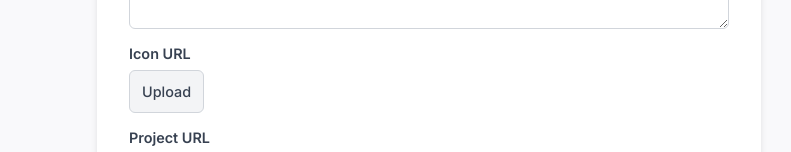
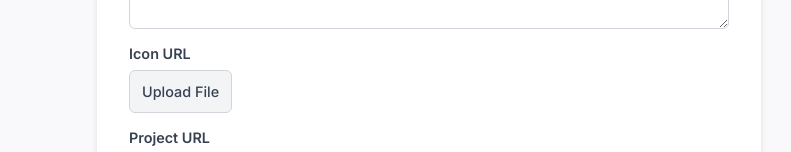
Before and after one commit to kobums/gowoobro_web, a Next.js app: page /en/admin/projects/new in a window 1280 px wide. Shown: the part 579-731 px from the top of the page, without its empty margins (211-1002 px from the left). Built offline with nearby package versions, Linux system fonts and the light colour scheme; no server answers.

Commit message:
feat(admin): 프로젝트 폼 파일 업로드 기능 개선

```diff
--- a/app/components/admin/ProjectForm.tsx
+++ b/app/components/admin/ProjectForm.tsx
@@ -5,6 +5,7 @@ import { useRouter } from 'next/navigation';
 import { Project, ProjectType } from '../../types/models';
 import { createProject, updateProject } from '../../api/projects';
 import { uploadFile } from '../../api/upload';
+import { revalidateHomePage } from '../../actions/revalidate';
 import styled from '@emotion/styled';
 
 const FormContainer = styled.form`
@@ -100,6 +101,7 @@ export default function ProjectForm({ initialData, isEditMode = false }: Project
   const [loading, setLoading] = useState(false);
   const [error, setError] = useState<string | null>(null);
   const [selectedFile, setSelectedFile] = useState<File | null>(null);
+  const [previewUrl, setPreviewUrl] = useState<string | null>(null);
 
   const [formData, setFormData] = useState<Project>({
     id: 0,
@@ -116,6 +118,15 @@ export default function ProjectForm({ initialData, isEditMode = false }: Project
     ...initialData,
   });
 
+  // Cleanup blob URL when component unmounts
+  useEffect(() => {
+    return () => {
+      if (previewUrl) {
+        URL.revokeObjectURL(previewUrl);
+      }
+    };
+  }, [previewUrl]);
+
   const handleChange = (e: React.ChangeEvent<HTMLInputElement | HTMLTextAreaElement | HTMLSelectElement>) => {
     const { name, value } = e.target;
     setFormData(prev => ({ ...prev, [name]: value }));
@@ -129,6 +140,7 @@ export default function ProjectForm({ initialData, isEditMode = false }: Project
     try {
       let finalData = { ...formData }; // Create a copy to modify
 
+      // Only upload if a new file is selected
       if (selectedFile) {
         try {
           const data = await uploadFile(selectedFile);
@@ -140,6 +152,9 @@ export default function ProjectForm({ initialData, isEditMode = false }: Project
           setLoading(false);
           return; // Stop submission if upload fails
         }
+      } else if (isEditMode && initialData?.iconurl) {
+        // In edit mode, keep the existing iconurl if no new file is selected
+        finalData.iconurl = initialData.iconurl;
       }
 
       if (isEditMode) {
@@ -147,6 +162,10 @@ export default function ProjectForm({ initialData, isEditMode = false }: Project
       } else {
         await createProject(finalData);
       }
+
+      // Revalidate home page to show updated data immediately
+      await revalidateHomePage();
+
       router.push('/admin/projects');
       router.refresh();
     } catch (err) {
@@ -214,7 +233,7 @@ export default function ProjectForm({ initialData, isEditMode = false }: Project
 
       <FormGroup>
         <Label htmlFor="iconurl">Icon URL</Label>
-        <div style={{ display: 'flex', gap: '0.5rem', alignItems: 'center' }}>
+        <div style={{ display: 'flex', gap: '0.5rem', alignItems: 'center', flexWrap: 'wrap' }}>
           <Label
             htmlFor="icon-upload"
             style={{
@@ -227,8 +246,13 @@ export default function ProjectForm({ initialData, isEditMode = false }: Project
               fontWeight: 500
             }}
           >
-            {selectedFile ? 'File Selected' : 'Upload'}
+            {selectedFile ? 'Change File' : 'Upload File'}
           </Label>
+          {selectedFile && (
+            <span style={{ fontSize: '0.875rem', color: '#6b7280' }}>
+              {selectedFile.name} ({(selectedFile.size / 1024).toFixed(2)} KB)
+            </span>
+          )}
           <input
             type="file"
             id="icon-upload"
@@ -237,17 +261,30 @@ export default function ProjectForm({ initialData, isEditMode = false }: Project
             onChange={(e) => {
               const file = e.target.files?.[0];
               if (file) {
+                // Check file size (5MB limit)
+                const maxSize = 5 * 1024 * 1024; // 5MB in bytes
+                if (file.size > maxSize) {
+                  setError('File size must be less than 5MB');
+                  e.target.value = ''; // Clear the input
+                  return;
+                }
+
                 setSelectedFile(file);
-                // Optional: Preview locally
+                setError(null);
+                // Create preview URL
                 const objectUrl = URL.createObjectURL(file);
-                setFormData(prev => ({ ...prev, iconurl: objectUrl }));
+                setPreviewUrl(objectUrl);
               }
             }}
           />
         </div>
-        {formData.iconurl && (
+        {(previewUrl || formData.iconurl) && (
             <div style={{ marginTop: '0.5rem' }}>
-              <img src={process.env.NEXT_PUBLIC_IMAGE_URL + formData.iconurl} alt="Icon preview" style={{ width: 50, height: 50, objectFit: 'contain', border: '1px solid #eee', borderRadius: 4 }} />
+              <img
+                src={previewUrl || (process.env.NEXT_PUBLIC_IMAGE_URL + formData.iconurl)}
+                alt="Icon preview"
+                style={{ width: 50, height: 50, objectFit: 'contain', border: '1px solid #eee', borderRadius: 4 }}
+              />
             </div>
         )}
       </FormGroup>
```
